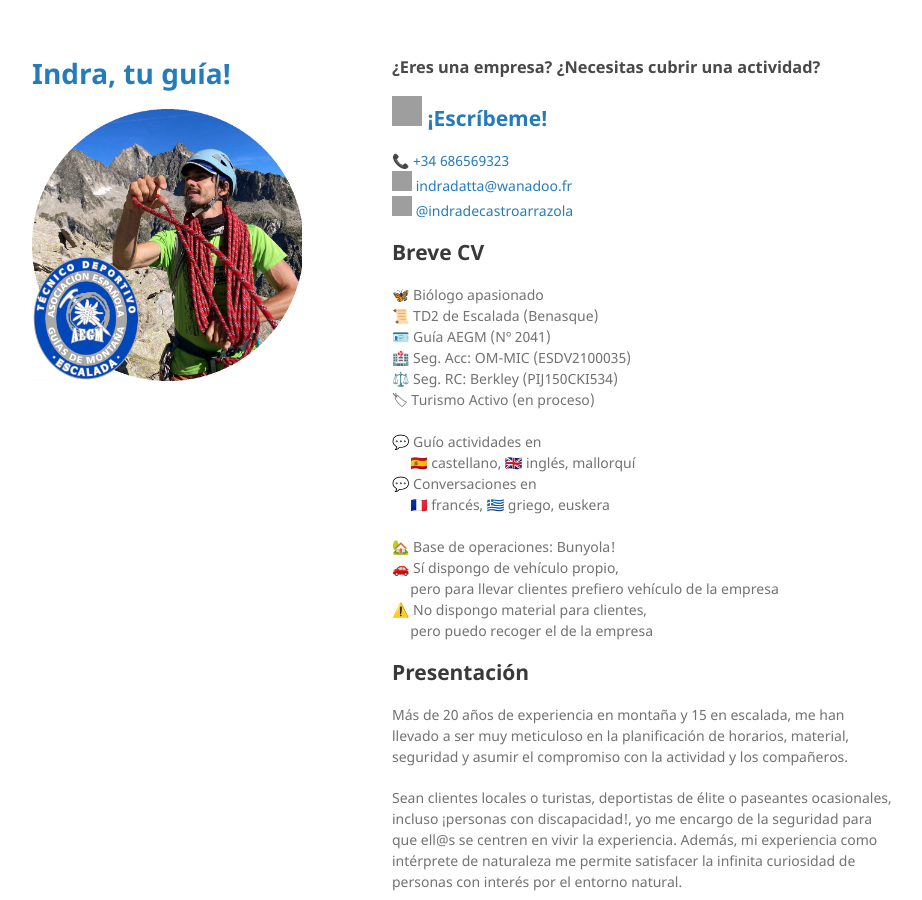
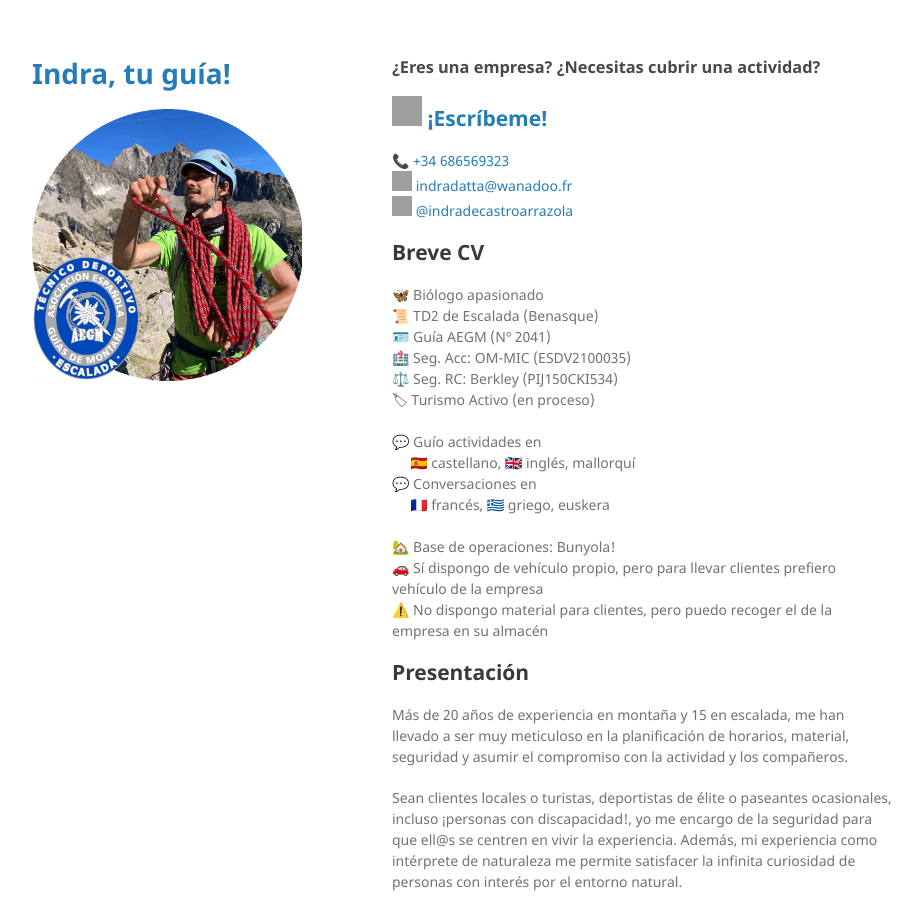
Before and after one commit to indradecastro/freelance, a Jekyll site: the page built from index.md, in a window 1280 px wide and 900 px high. Shown: the whole window, without its empty margins (178-1100 px from the left). Built offline with Jekyll 4.4.1, drawn with Linux system fonts in a browser that asks for light colours; the repository's description, which GitHub fills in, is left out; our own code applies the rules of GitHub Pages for plain Markdown files; grey boxes are pictures that could not be loaded.

Commit message:
no line breaks

```diff
--- a/index.md
+++ b/index.md
@@ -23,10 +23,8 @@ layout: default
 &nbsp;&nbsp;&nbsp;&nbsp;&nbsp;🇫🇷 francés, 🇬🇷 griego, euskera<br>
 <br>
 🏡 Base de operaciones: Bunyola!<br>
-🚗 Sí dispongo de vehículo propio,<br>
-&nbsp;&nbsp;&nbsp;&nbsp;&nbsp;pero para llevar clientes prefiero vehículo de la empresa<br>
-⚠️ No dispongo material para clientes,<br>
-&nbsp;&nbsp;&nbsp;&nbsp;&nbsp;pero puedo recoger el de la empresa
+🚗 Sí dispongo de vehículo propio, pero para llevar clientes prefiero vehículo de la empresa<br>
+⚠️ No dispongo material para clientes, pero puedo recoger el de la empresa en su almacén
 
 ## Presentación
 Más de 20 años de experiencia en montaña y 15 en escalada, me han llevado a ser muy meticuloso en la planificación de horarios, material, seguridad y asumir el compromiso con la actividad y los compañeros.
```
